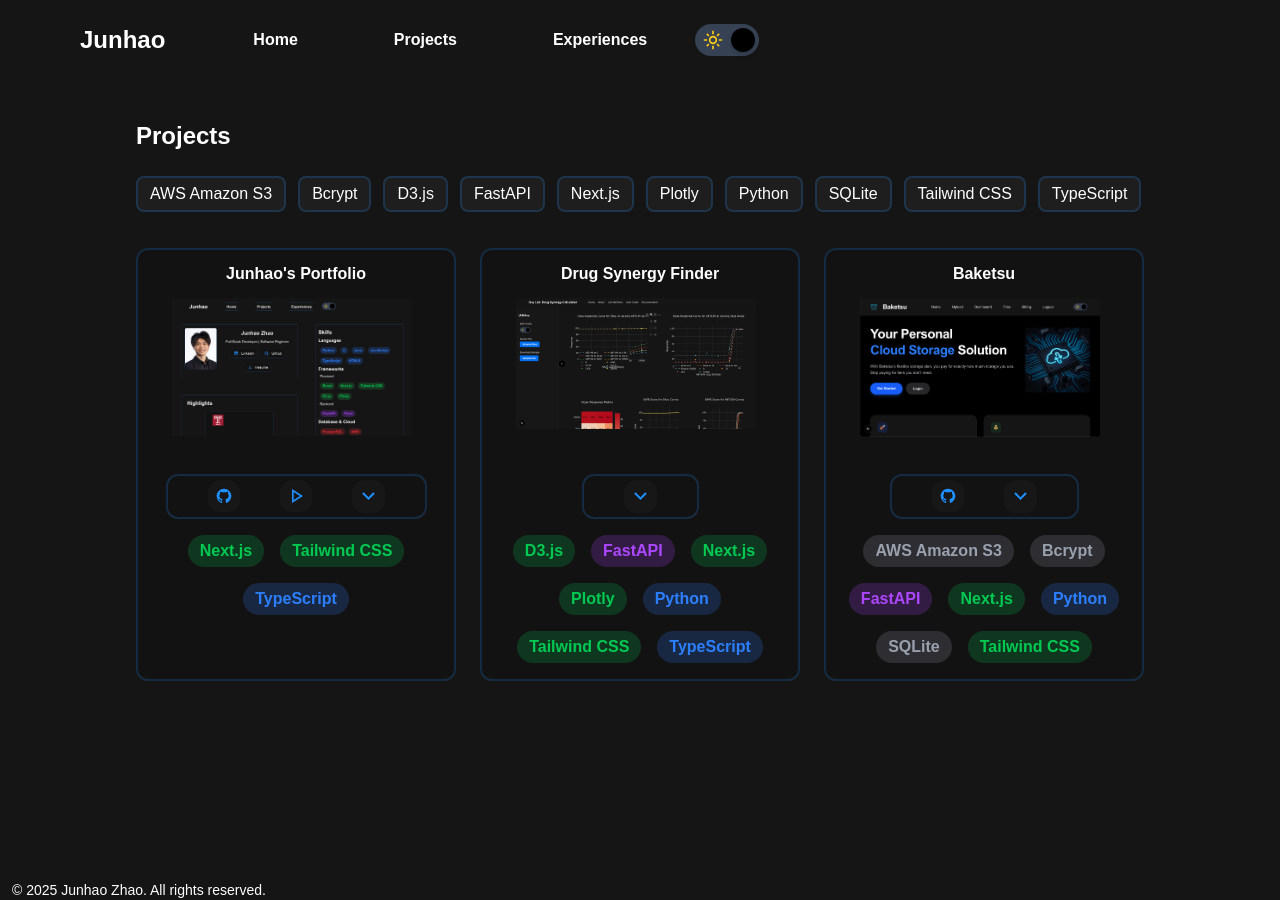
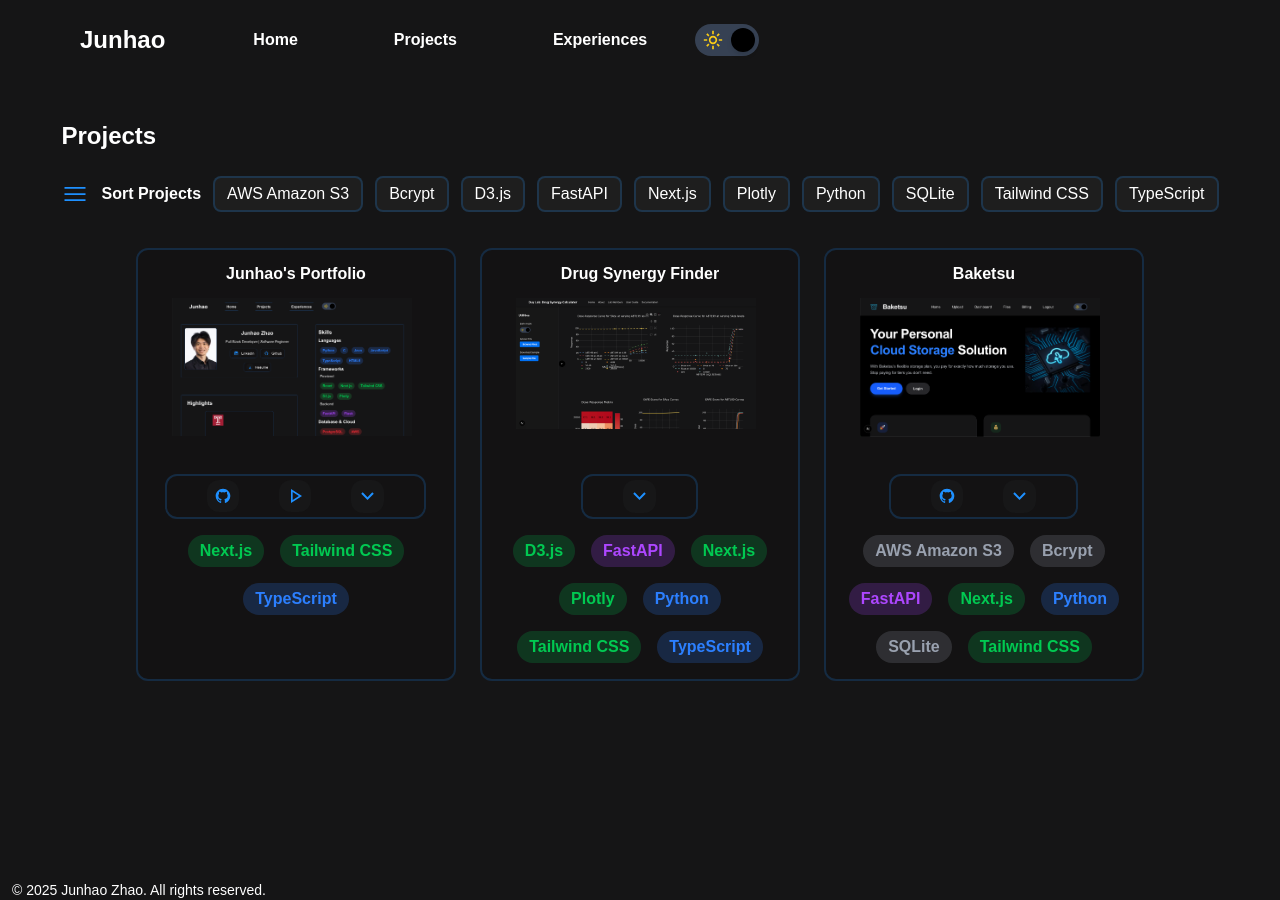
Before and after one commit to jzhao234/JunhaoZhao_Portfolio, a Next.js app: page /projects in a window 1280 px wide. Built offline with nearby package versions, Linux system fonts and the light colour scheme.

Commit message:
added sort projects labeling on larger screens

```diff
--- a/src/components/Project/ProjectCard.tsx
+++ b/src/components/Project/ProjectCard.tsx
@@ -59,6 +59,16 @@ export default function ProjectCard() {
       </button>
 
       <div className="hidden md:flex flex-wrap mt-3 gap-3 mb-6">
+        <div className="flex items-center">
+          <Image
+              src="/icons/hamburgerMenu.svg"
+              alt="Open menu"
+              width={28}
+              height={28}
+              className="cursor-pointer"
+            />
+          <p className="ml-3 font-semibold"> Sort Projects </p>
+        </div>
         {allSkills.map(skill => (
           <button
             key={skill}
```
